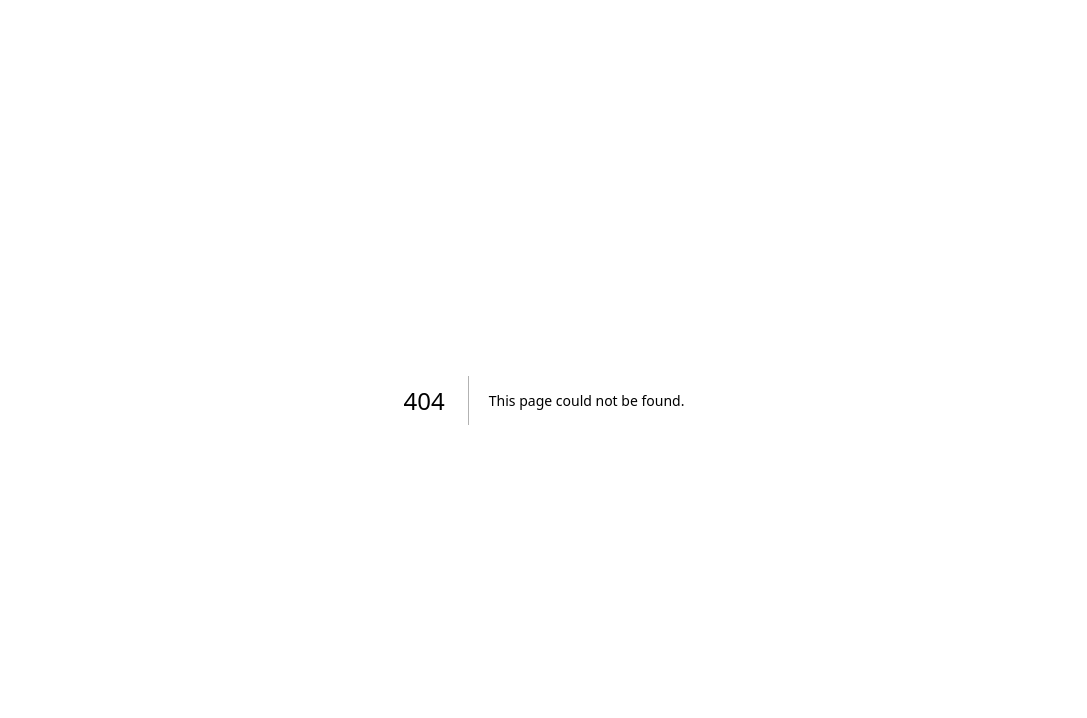
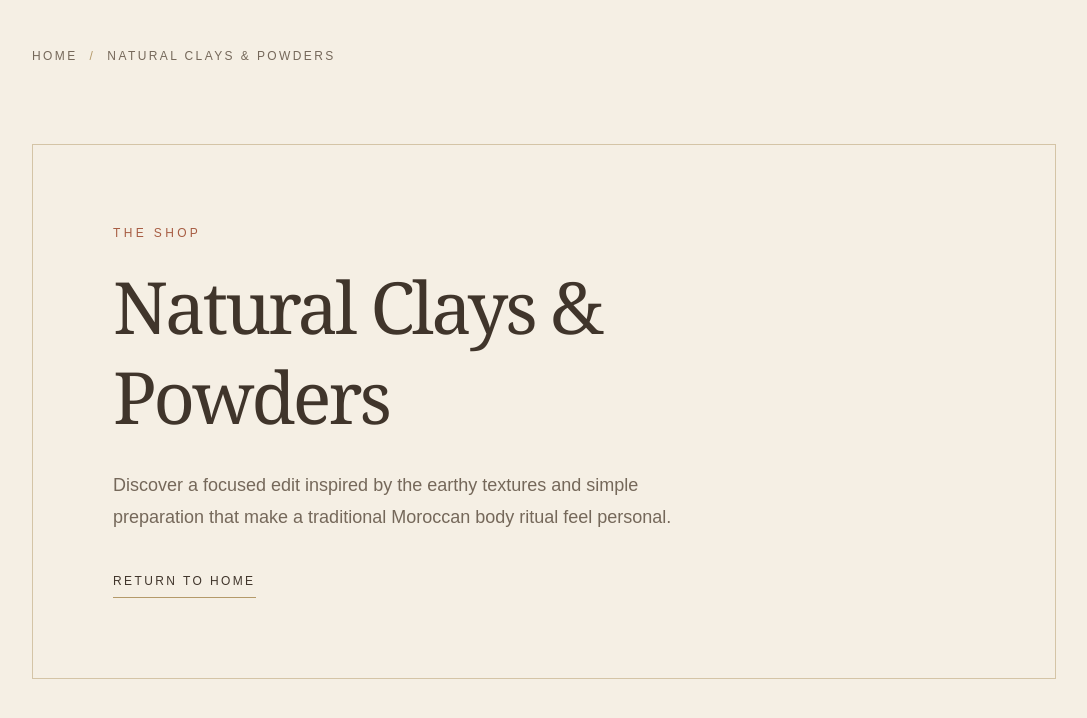
Before and after one commit to na000071/MoroccanKenz, a Next.js app in the folder moroccan-kenz/: page /shop/natural-clays in a window 1280 px wide. Before the commit this address had no page. Shown: the top 718 px of the page, without its empty margins (96-1183 px from the left). Built offline with nearby package versions, Linux system fonts and the light colour scheme.

Commit message:
Add Moroccan Kenz collection pages

```diff
--- /dev/null
+++ b/moroccan-kenz/src/app/shop/body-oils/page.tsx
@@ -0,0 +1,38 @@
+import Link from "next/link";
+
+export default function BodyOilsPage() {
+  return (
+    <main className="min-h-screen bg-[#f5efe4] px-6 py-8 text-[#40352b] sm:px-10 sm:py-12 lg:px-24">
+      <nav aria-label="Breadcrumb" className="mx-auto max-w-5xl text-xs uppercase tracking-[0.2em] text-[#75685a]">
+        <Link className="transition-colors hover:text-[#b49a6a]" href="/">
+          Home
+        </Link>
+        <span aria-hidden="true" className="mx-3 text-[#b49a6a]">
+          /
+        </span>
+        <span>Body Oils &amp; Moisturisers</span>
+      </nav>
+
+      <section className="mx-auto flex min-h-[70vh] max-w-5xl items-center py-20">
+        <div className="w-full border border-[#b49a6a]/50 bg-[#f5efe4] p-8 sm:p-14 lg:p-20">
+          <p className="mb-5 text-xs uppercase tracking-[0.28em] text-[#a75d43]">
+            The shop
+          </p>
+          <h1 className="max-w-2xl font-serif text-5xl font-normal leading-tight tracking-[-0.04em] sm:text-7xl">
+            Body Oils &amp; Moisturisers
+          </h1>
+          <p className="mt-7 max-w-xl text-base leading-8 text-[#75685a] sm:text-lg">
+            Take a slower approach to body care with a collection centered on
+            the quiet, finishing gestures of a Moroccan-inspired ritual.
+          </p>
+          <Link
+            className="mt-10 inline-flex border-b border-[#b49a6a] pb-2 text-xs uppercase tracking-[0.2em] transition-colors hover:text-[#b49a6a]"
+            href="/"
+          >
+            Return to home
+          </Link>
+        </div>
+      </section>
+    </main>
+  );
+}
--- /dev/null
+++ b/moroccan-kenz/src/app/shop/hammam-essentials/page.tsx
@@ -0,0 +1,39 @@
+import Link from "next/link";
+
+export default function HammamEssentialsPage() {
+  return (
+    <main className="min-h-screen bg-[#f5efe4] px-6 py-8 text-[#40352b] sm:px-10 sm:py-12 lg:px-24">
+      <nav aria-label="Breadcrumb" className="mx-auto max-w-5xl text-xs uppercase tracking-[0.2em] text-[#75685a]">
+        <Link className="transition-colors hover:text-[#b49a6a]" href="/">
+          Home
+        </Link>
+        <span aria-hidden="true" className="mx-3 text-[#b49a6a]">
+          /
+        </span>
+        <span>Hammam Essentials</span>
+      </nav>
+
+      <section className="mx-auto flex min-h-[70vh] max-w-5xl items-center py-20">
+        <div className="w-full border border-[#b49a6a]/50 bg-[#f5efe4] p-8 sm:p-14 lg:p-20">
+          <p className="mb-5 text-xs uppercase tracking-[0.28em] text-[#a75d43]">
+            The shop
+          </p>
+          <h1 className="max-w-2xl font-serif text-5xl font-normal leading-tight tracking-[-0.04em] sm:text-7xl">
+            Hammam Essentials
+          </h1>
+          <p className="mt-7 max-w-xl text-base leading-8 text-[#75685a] sm:text-lg">
+            A considered collection for the familiar rhythm of a Moroccan
+            hammam ritual, from its first preparation to its final moment of
+            care.
+          </p>
+          <Link
+            className="mt-10 inline-flex border-b border-[#b49a6a] pb-2 text-xs uppercase tracking-[0.2em] transition-colors hover:text-[#b49a6a]"
+            href="/"
+          >
+            Return to home
+          </Link>
+        </div>
+      </section>
+    </main>
+  );
+}
--- /dev/null
+++ b/moroccan-kenz/src/app/shop/natural-clays/page.tsx
@@ -0,0 +1,39 @@
+import Link from "next/link";
+
+export default function NaturalClaysPage() {
+  return (
+    <main className="min-h-screen bg-[#f5efe4] px-6 py-8 text-[#40352b] sm:px-10 sm:py-12 lg:px-24">
+      <nav aria-label="Breadcrumb" className="mx-auto max-w-5xl text-xs uppercase tracking-[0.2em] text-[#75685a]">
+        <Link className="transition-colors hover:text-[#b49a6a]" href="/">
+          Home
+        </Link>
+        <span aria-hidden="true" className="mx-3 text-[#b49a6a]">
+          /
+        </span>
+        <span>Natural Clays &amp; Powders</span>
+      </nav>
+
+      <section className="mx-auto flex min-h-[70vh] max-w-5xl items-center py-20">
+        <div className="w-full border border-[#b49a6a]/50 bg-[#f5efe4] p-8 sm:p-14 lg:p-20">
+          <p className="mb-5 text-xs uppercase tracking-[0.28em] text-[#a75d43]">
+            The shop
+          </p>
+          <h1 className="max-w-2xl font-serif text-5xl font-normal leading-tight tracking-[-0.04em] sm:text-7xl">
+            Natural Clays &amp; Powders
+          </h1>
+          <p className="mt-7 max-w-xl text-base leading-8 text-[#75685a] sm:text-lg">
+            Discover a focused edit inspired by the earthy textures and simple
+            preparation that make a traditional Moroccan body ritual feel
+            personal.
+          </p>
+          <Link
+            className="mt-10 inline-flex border-b border-[#b49a6a] pb-2 text-xs uppercase tracking-[0.2em] transition-colors hover:text-[#b49a6a]"
+            href="/"
+          >
+            Return to home
+          </Link>
+        </div>
+      </section>
+    </main>
+  );
+}
```
